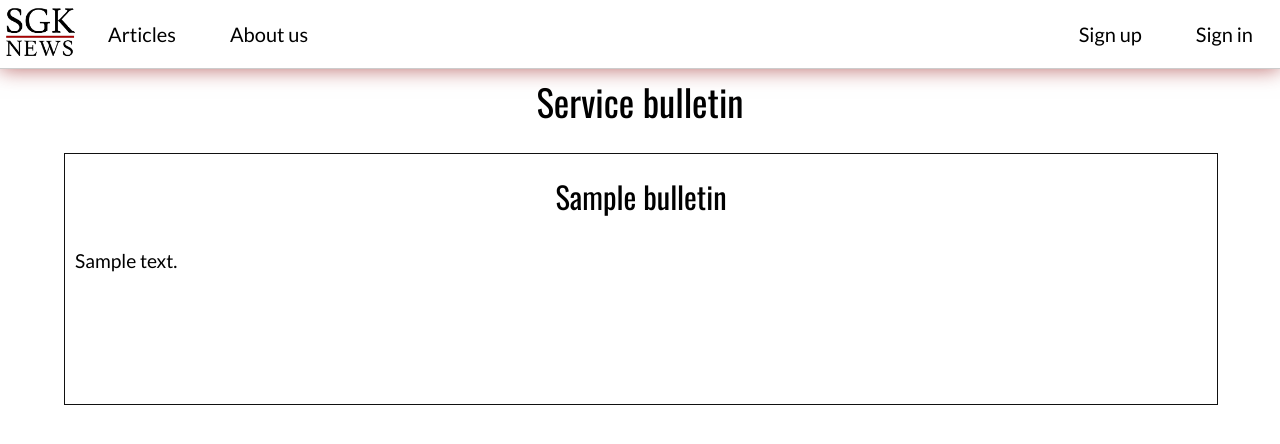
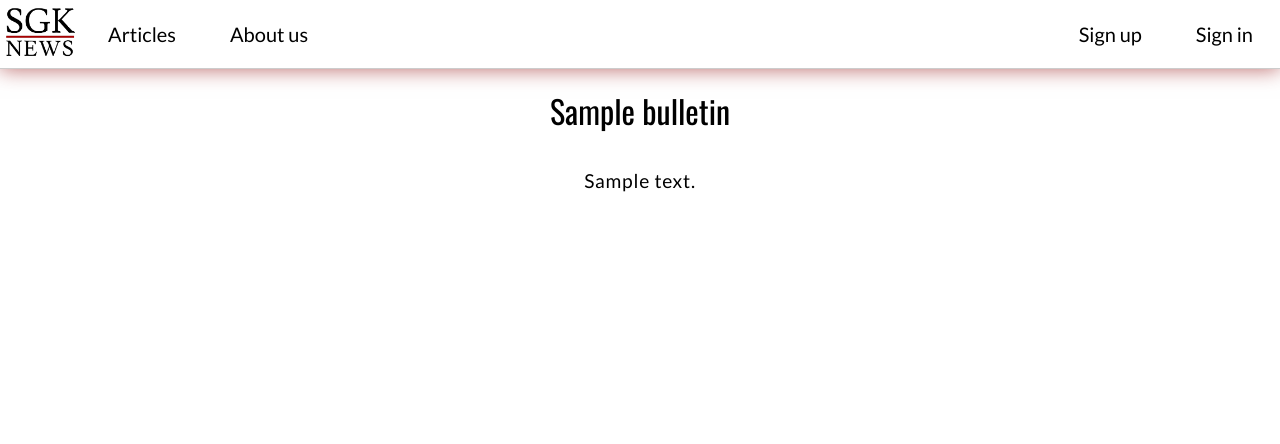
Before and after one commit to SKupisz/sgk-news, a PHP site: page /sgk-news/bulletin.php?u=1 in a window 1280 px wide. Shown: the top 444 px of the page. Run offline with PHP 8.4, Linux system fonts and the light colour scheme; tables that the repository leaves empty or names only in its code hold one stand-in row (values such as "Sample post"); data that the repository does not hold is empty; some libraries are stand-ins or nearby versions.

Commit message:
Single bulletin piece logic, design and RWD done

```diff
--- a/bulletin.php
+++ b/bulletin.php
@@ -9,7 +9,7 @@ require_once "./src/bulletin/loadData.php";
       <meta name="viewport"  content="width=device-width, inital-scale=1.0"/>
       <link rel="stylesheet" type="text/css" href = "main/bar.css"/>
       <link rel = "stylesheet" type = "text/css" href="src/bulletin/css/main.css"/>
-      <link rel="shortcut icon" type = "image/png" href = "main/logo.png"/>
+      <link rel="shortcut icon" type = "image/png" href = "./main/logo.png"/>
       <meta name="description" content="SGK-news website">
       <meta name="keywords" content="SGK-news, news, daily, buisness, politic,art,Simon Kupisz">
     <title>SGK news</title>
@@ -26,20 +26,33 @@ require_once "./src/bulletin/loadData.php";
                 </section>
             <?php
         }
-        else{
+        else if($isConnection == 1){
             ?><header class="welcome-header">Service bulletin</header><?php
             for($i = 0 ;$i < $howMany; $i++){
                 $row = $rows[$i];
                 ?>
+                <a href = "?u=<?php echo $row['id'];?>">
                     <section class="content-container">
+
                         <div class="bull-container">
                             <header class="bull-header"><?php echo $row["title"];?></header>
                             <div class="bull-desc"><?php echo (strlen($row["content"]) < 200) ? $row["content"] : substr($row["content"],0,197)."...";?></div>
                             <footer class="bull-date"><?php echo $row["publishingDate"];?></footer>
                         </div>
+
                     </section>
+                    </a>
                 <?php
             }
+        }
+        else{
+            ?>
+            <header class="bulletin-header"><?php echo $title;?></header>
+            <section class="bulletin-container">
+                <div class="bulletin-content"><?php echo $content; ?></div>
+                <footer class="bulletin-date"><?php echo $date;?></footer>
+            </section>
+            <?php
         }
         ?>
     </main>
--- a/src/bulletin/css/main.css
+++ b/src/bulletin/css/main.css
@@ -1,5 +1,6 @@
 @import url('https://fonts.googleapis.com/css?family=Oswald&display=swap');
 @import url("./errorStyle.css");
+@import url("./piece.css");
 body{
     margin: 0;
     padding: 0;
@@ -18,6 +19,10 @@ body{
     margin-left: auto;
     margin-right: auto;
     text-align: center;
+}
+a{
+    text-decoration: none;
+    color: black;
 }
 .content-container > .bull-container{
     width: calc(100% - 20px);
@@ -50,6 +55,20 @@ body{
     font-size: 1.3em;
     font-style: italic;
 }
+@media screen and (max-width: 768px){
+    .bulletin-content{
+        font-size: 1em;
+        letter-spacing: normal;
+    }
+    .bulletin-date{
+        font-size: 0.78em;
+    }
+}
+@media screen and (max-width: 560px){
+    .bulletin-header{
+        font-size: 1.6em;
+    }
+}
 @media screen and (max-width: 508px){
     .welcome-header{
         font-size: 2em;
@@ -67,6 +86,11 @@ body{
         font-size: 1.1em;
     }
 }
+@media screen and (max-width: 420px){
+    .bulletin-content{
+        margin-bottom: 27px;
+    }
+}
 @media screen and (max-width: 348px){
     .bull-header{
         font-size: 1.45em;
--- /dev/null
+++ b/src/bulletin/css/piece.css
@@ -0,0 +1,36 @@
+.bulletin-header{
+    width: calc(100% - 20px);
+    margin-top: 77px;
+    display: block;
+    margin-left: auto;
+    margin-right: auto;
+    font-family: 'Oswald',sans-serif;
+    font-size: 2em;
+    text-align: center;
+    margin-bottom: 20px;
+    padding: 10px;
+}
+.bulletin-container{
+    width: calc(90% - 10px);
+    padding: 5px;
+    display: block;
+    margin-left: auto;
+    margin-right: auto;
+}
+.bulletin-content{
+    font-size: 1.2em;
+    font-family: 'Lato',sans-serif;
+    letter-spacing: 0.04em;
+    width: 100%;
+    margin-bottom: 40px;
+    text-align: center;
+}
+.bulletin-date{
+    font-size: 1em;
+    font-style: italic;
+    font-family: 'Lato',sans-serif;
+    margin-left: auto;
+    width: calc(100% - 70px);
+    text-align: right;
+    padding-right: 70px;
+}
--- a/src/bulletin/loadData.php
+++ b/src/bulletin/loadData.php
@@ -6,6 +6,7 @@ try{
     $connection = new PDO('mysql:host='.$host.';dbname='.$db_name,$db_user,$db_password,
     [PDO::ATTR_EMULATE_PREPARES => false,
     PDO::ATTR_ERRMODE => PDO::ERRMODE_EXCEPTION]);
+    if(!isset($_GET["u"])){
         $getTheBulletinContent = $connection->prepare("SELECT * FROM bulletins ORDER BY publishingDate DESC");
         $getTheBulletinContent->execute();
         $howMany = $getTheBulletinContent->rowCount();
@@ -14,6 +15,31 @@ try{
             $row = $getTheBulletinContent->fetch(PDO::FETCH_ASSOC);
             $rows[$i] = $row;
         }
+    }
+    else{
+        $number_first = $_GET["u"];
+        $number = (int)$number_first;
+        $numberTest = (string)$number;
+        if($number != $number_first){
+            $isConnection = 0;
+        }
+        else{
+            $getThisBulletin = $connection->prepare("SELECT * FROM bulletins WHERE id = :id");
+            $getThisBulletin->bindValue(":id",$number,PDO::PARAM_INT);
+            $getThisBulletin->execute();
+            $howMany = $getThisBulletin->rowCount();
+            if($howMany == 0) $isConnection = 0;
+            else{
+                $row = $getThisBulletin->fetch(PDO::FETCH_ASSOC);
+                $title = $row["title"];
+                $content = $row["content"];
+                $date = $row["publishingDate"];
+                $isConnection = 2;
+            }
+        }
+
+    }
+
     $connection = null;
 } catch(Exception $e){
     $isConnection = 0;
```
Lines whose indentation alone changed are shown as unchanged.
